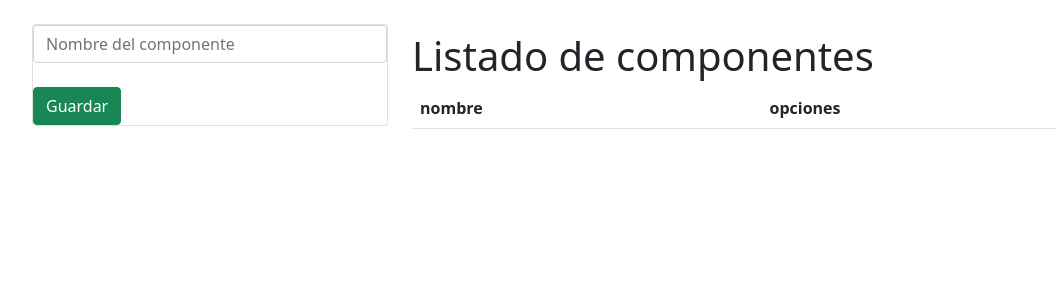
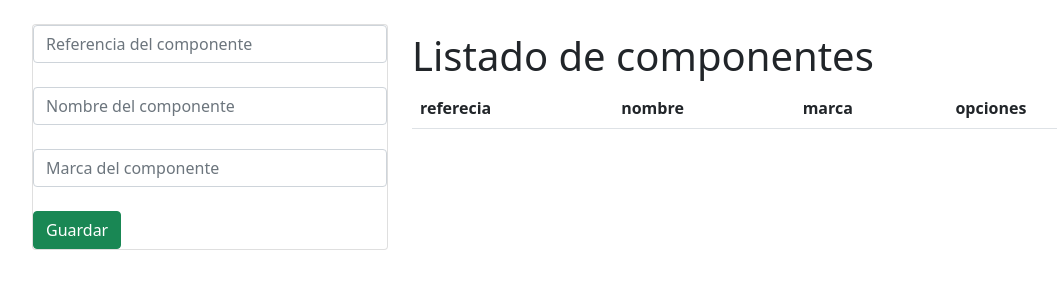
Before and after one commit to PabloFuente14/Reto2, a Django app: page /componentes in a window 1280 px wide. Shown: the part 56-356 px from the top of the page, without its empty margins (50-1107 px from the left). Run offline with Django 4.2, Linux system fonts and the light colour scheme; data that the repository does not hold is empty; some libraries are stand-ins or nearby versions.

Commit message:
compontes2

```diff
--- a/Aplicaciones/Gestion/templates/base.html
+++ b/Aplicaciones/Gestion/templates/base.html
@@ -23,7 +23,7 @@
                 <a class="nav-link" href="#">Categorías</a>
               </li>
               <li class="nav-item">
-                <a class="nav-link" href="#">Componentes</a>
+                <a class="nav-link" href="/gestion_componentes.html">Componentes</a>
               </li>
               <li class="nav-item">
                 <a class="nav-link" href="#">Productos</a>
--- a/Aplicaciones/Gestion/templates/componentes/gestion_componentes.html
+++ b/Aplicaciones/Gestion/templates/componentes/gestion_componentes.html
@@ -7,7 +7,13 @@
          <div class="card">
             <form action="/registrarComponente/" method="POST">{% csrf_token %}
                 <div class="input-group">
-                    <input type="text" id="nombre" name="nombre" class="form-control" placeholder="Nombre del componente" required>
+                    <input type="text" id="referencia" name="referecia" class="form-control" placeholder="Referencia del componente" required>
+                </div> <br>
+                <div class="input-group">
+                    <input type="text"  name="nombre" class="form-control" placeholder="Nombre del componente" required>
+                </div> <br>
+                <div class="input-group">
+                    <input type="text"  name="marca" class="form-control" placeholder="Marca del componente" required>
                 </div> <br>
                 <div class="input-group" >
                     <button type="submit" class="btn btn-success btn-block text-white">
@@ -25,14 +31,18 @@
              <table class="table table-striped">
                  <thead>
                      <tr>
+                         <th>referecia</th>
                          <th>nombre</th>
+                         <th>marca</th>
                          <th colspan="2">opciones</th>
                      </tr>
                  </thead>
                  <tbody>
                      {% for co in componentes  %}
                      <tr>
-                        <td> {{ co.nombre }}</td>
+                        <td> {{co.referecia}}</td>
+                        <td> {{co.nombre }}</td>
+                        <td><{{co.marca }}/td>
                         <td><a href="ediccionComponente/{{co.id}}" class="btn btn-info">Editar</a></td>
                         <td><a href="borrarComponente/{{co.id}}" class="btn btn-danger">Borrar</a></td>
                      </tr>
@@ -42,10 +52,7 @@
 
          </div>
 
-
      </div>
-
-
 
 </div>
 
--- a/Aplicaciones/Gestion/views.py
+++ b/Aplicaciones/Gestion/views.py
@@ -44,9 +44,8 @@ def componentes(request):
 def registrarComponente(request):
     nombre= request.POST["nombre"]
     if not Componente.objects.filter(nombre=nombre).exists():
-       Componente.objects.create(nombre=nombre)
+        Componente.objects.create(nombre=nombre)
     return redirect("/componentes")
-
 def ediccionComponente(request,id):
     componente=Componente.objects.get(id=id)
     return render(request,"componentes/ediccion_componente.html", {'componente':componente})
```
